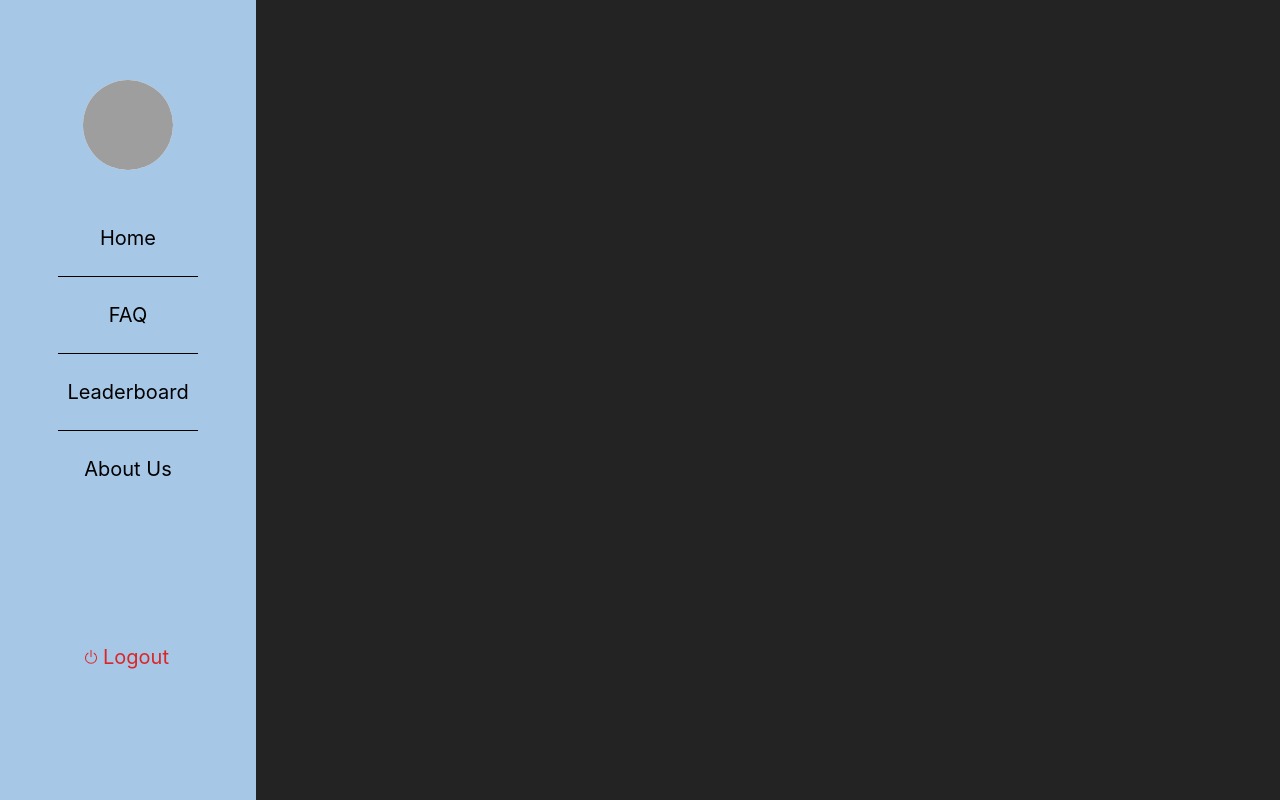
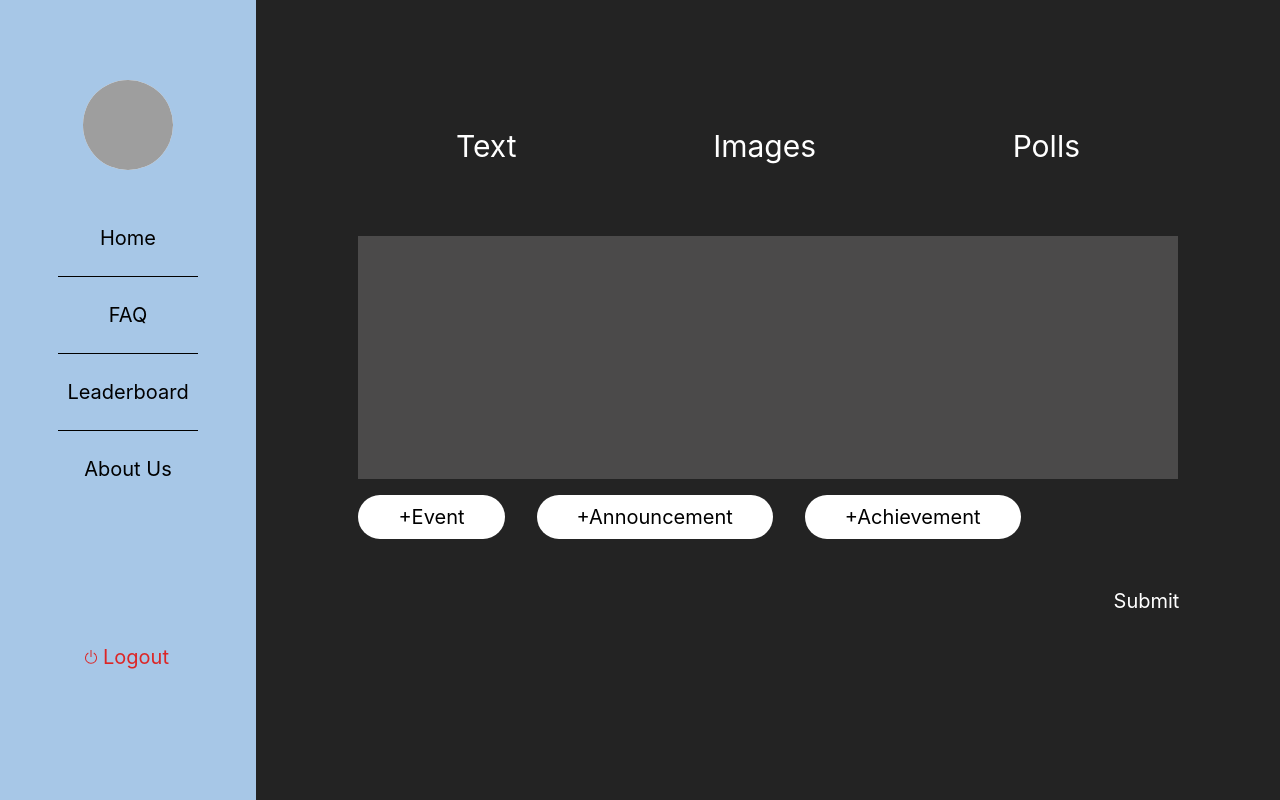
Before and after one commit to anantbansa1/ProjectPluton, a React (Create React App) app: page / in a window 1280 px wide. Built offline with nearby package versions, Linux system fonts and the light colour scheme; grey boxes are pictures that could not be loaded.

Commit message:
changes ho gai

```diff
--- a/src/components/pages/Text.js
+++ b/src/components/pages/Text.js
@@ -4,7 +4,28 @@ export default function Text() {
   return (
     <div>
       <Navbar></Navbar>
-      hello
+      <div className=' text-white ml-[35vw] mr-[15vw] flex justify-between items-center justify-center mt-[15vh] text-3xl'>
+        <button className='hover:bg-[#4B4A4A] rounded-sm p-[1vh]'>
+          Text
+        </button>
+        <button className='hover:bg-[#4B4A4A] rounded-sm p-[1vh]'>
+          Images
+        </button>
+        <button className='hover:bg-[#4B4A4A] rounded-sm p-[1vh]'>
+          Polls
+        </button>
+        </div>
+      <div className='bg-[#4B4A4A] ml-[28vw] h-[19vw] w-[64vw] mt-[5vw]'></div>
+      <div className='ml-[28vw] text-black text-xl space-x-8 mt-[2vh]'>
+        <button className='bg-white p-[1vh] px-[5vh] rounded-full'>+Event</button>
+        <button className='bg-white p-[1vh] px-[5vh] rounded-full'>+Announcement</button>
+        <button className='bg-white p-[1vh] px-[5vh] rounded-full'>+Achievement</button>
+      </div>
+      <div className='ml-[87vw] text-white text-xl mt-[6vh]'>
+        <button>
+          Submit
+        </button>
+      </div>
     </div>
   )
 }
```
